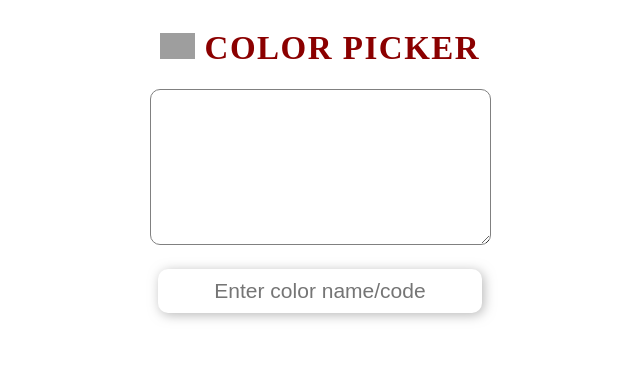
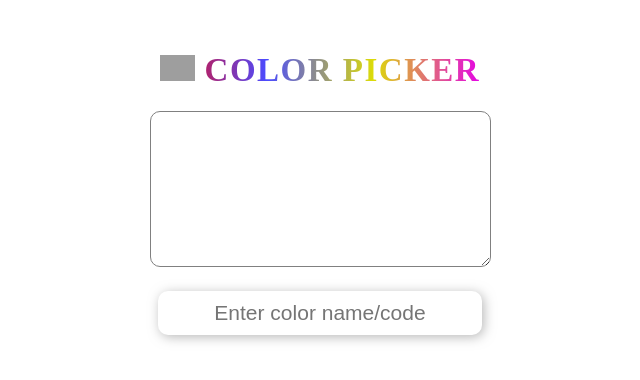
Before and after one commit to Eshitayasmin/colorPicker, a React (Create React App) app: page / in a window 1280 px wide. Shown: the top 380 px of the page, without its empty margins (320-960 px from the left). Built offline with nearby package versions, Linux system fonts and the light colour scheme; grey boxes are pictures that could not be loaded.

Commit message:
update title design

```diff
--- a/src/App.css
+++ b/src/App.css
@@ -2,16 +2,24 @@
   text-align: center;
   margin-top: 30px;
 }
-img{
+
+img {
   width: 35px;
 }
-h1{
-  color: darkred;
+
+h1 {
   font-size: 33px;
   font-family: cursive;
-  letter-spacing: 1.5px
+  letter-spacing: 1.5px;
+  display: inline-block;
+  background: linear-gradient(90deg, rgb(249, 4, 4), rgba(0, 0, 255, 0.706), rgb(220, 220, 7), rgb(228, 5, 228));
+  background-clip: text;
+  -webkit-background-clip: text;
+  -webkit-text-fill-color: transparent;
+
 }
-input{
+
+input {
   width: 320px;
   padding: 10px 2px;
   margin-top: 20px;
@@ -21,15 +29,18 @@ input{
   font-size: 21px;
   text-align: center;
 }
+
 input:focus {
   outline: none;
   box-shadow: 0 0 12px olive;
 }
-textarea{
+
+textarea {
   border: 1px solid gray;
   border-radius: 10px;
 
 }
-textarea:focus{
+
+textarea:focus {
   outline: none;
 }
```
Lines whose indentation alone changed are shown as unchanged.
